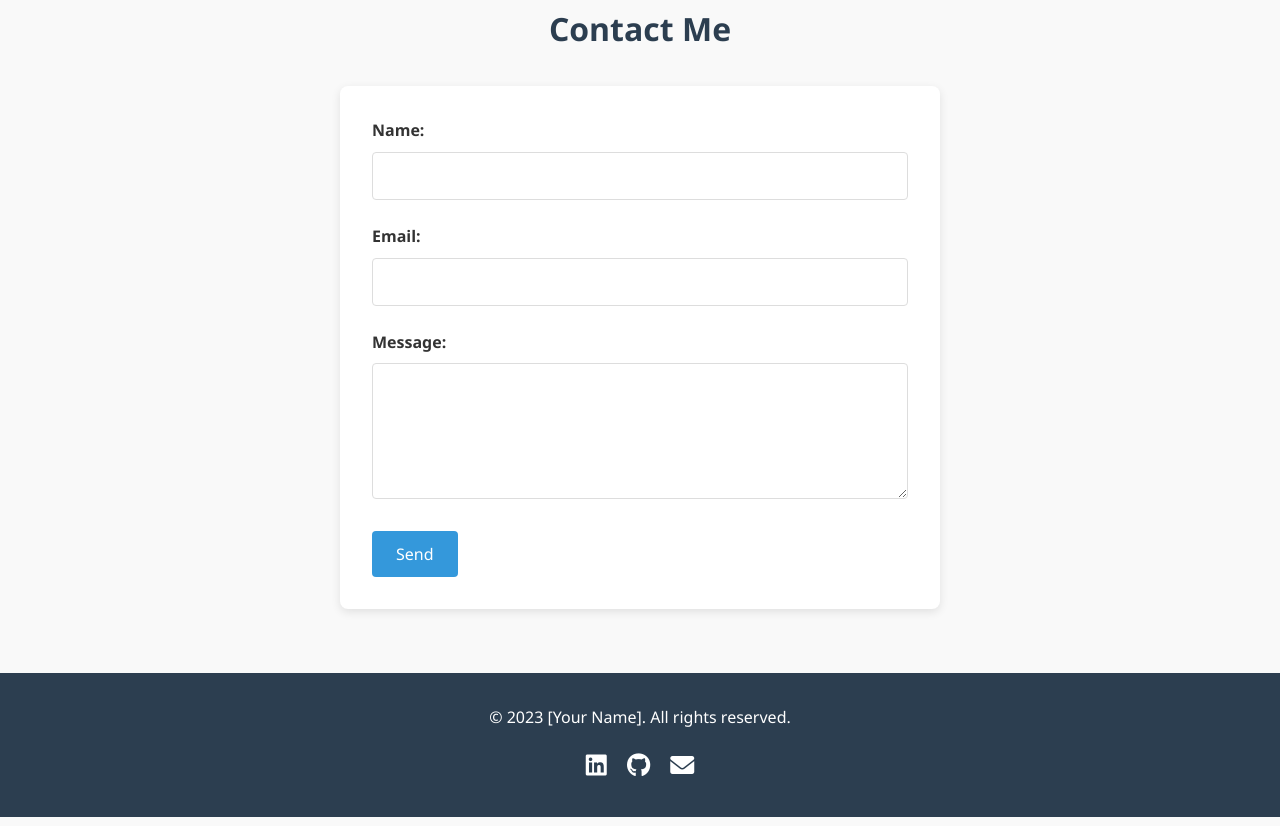
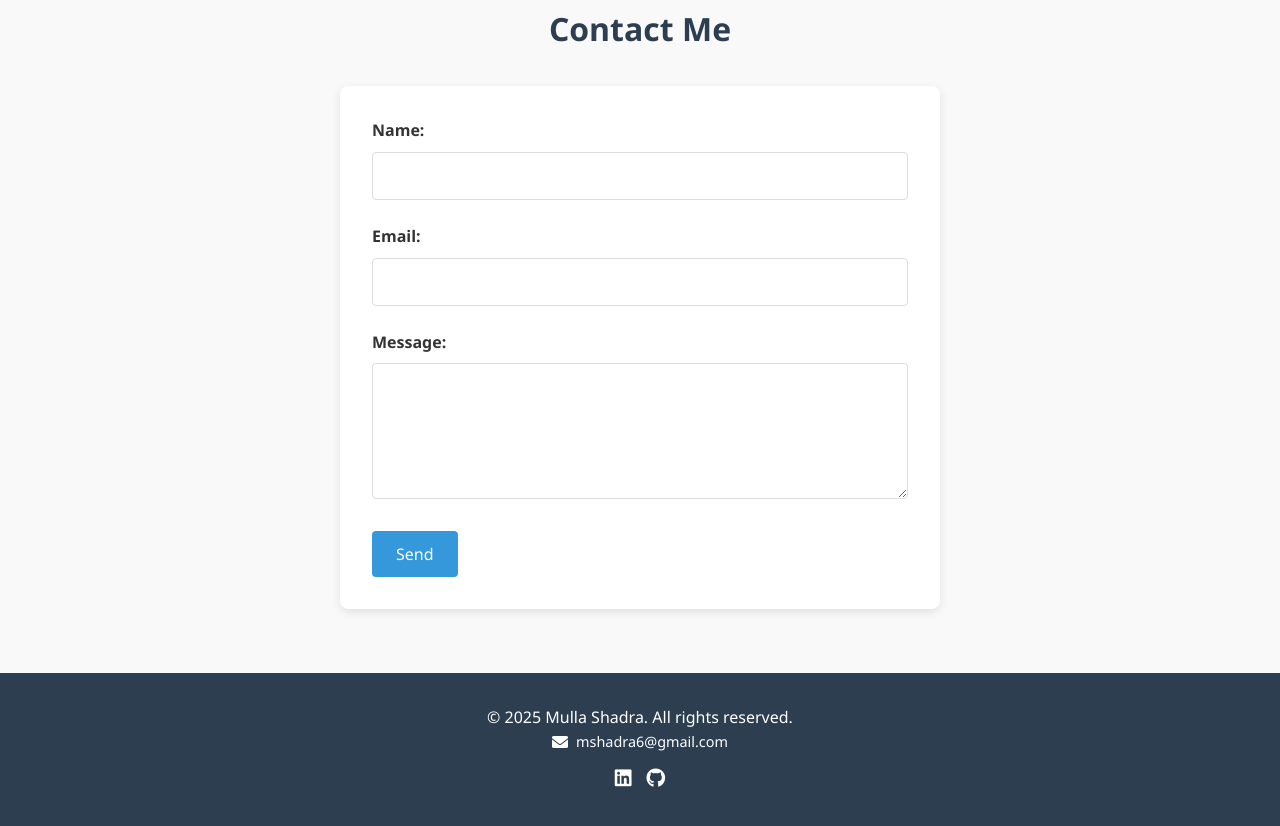
Before and after one commit to MullaSh/Mulla-Portfolio, a website: page index.html in a window 1280 px wide. Shown: the part 2166-2992 px from the top of the page. Drawn offline with Linux system fonts and the light colour scheme.

Commit message:
Added Interaction on Footer

```diff
--- a/index.html
+++ b/index.html
@@ -111,15 +111,27 @@
     </section>
 
     <footer>
-        <div class="container">
-            <p>&copy; 2023 [Your Name]. All rights reserved.</p>
+    <div class="container">
+        <p>&copy; 2025 Mulla Shadra. All rights reserved.</p>
+        <div class="contact-info">
+            <!-- Email as text with icon -->
+            <div class="email-item">
+                <i class="fas fa-envelope"></i>
+                <span>mshadra6@gmail.com</span>
+            </div>
+
+            <!-- Social Links -->
             <div class="social-links">
-                <a href="#"><i class="fab fa-linkedin"></i></a>
-                <a href="#"><i class="fab fa-github"></i></a>
-                <a href="#"><i class="fas fa-envelope"></i></a>
+                <a href="https://www.linkedin.com/in/mulla-shadra/" target="_blank" rel="noopener noreferrer">
+                    <i class="fab fa-linkedin"></i>
+                </a>
+                <a href="https://github.com/Mullash" target="_blank" rel="noopener noreferrer">
+                    <i class="fab fa-github"></i>
+                </a>
             </div>
         </div>
-    </footer>
+    </div>
+</footer>
 
     <script src="script.js"></script>
 </body>
--- a/style.css
+++ b/style.css
@@ -226,14 +226,39 @@ footer {
     padding: 2rem 0;
 }
 
+/* Email text + icon styling */
+.contact-info {
+    display: flex;
+    flex-direction: column;
+    align-items: center;
+    gap: 10px;
+}
+
+.email-item {
+    display: flex;
+    align-items: center;
+    gap: 8px;
+    color: white;
+    font-size: 0.9rem;
+}
+
+.email-item i {
+    font-size: 1rem;
+}
+
 .social-links {
-    margin-top: 1rem;
+    display: flex;
+    gap: 15px;
 }
 
 .social-links a {
     color: white;
-    margin: 0 0.5rem;
-    font-size: 1.5rem;
+    font-size: 1.2rem;
+    transition: transform 0.3s;
+}
+
+.social-links a:hover {
+    transform: scale(1.2);
 }
 
 /* Responsive */
```
Also changed, not shown: scripts.js (+16 -0 lines).
